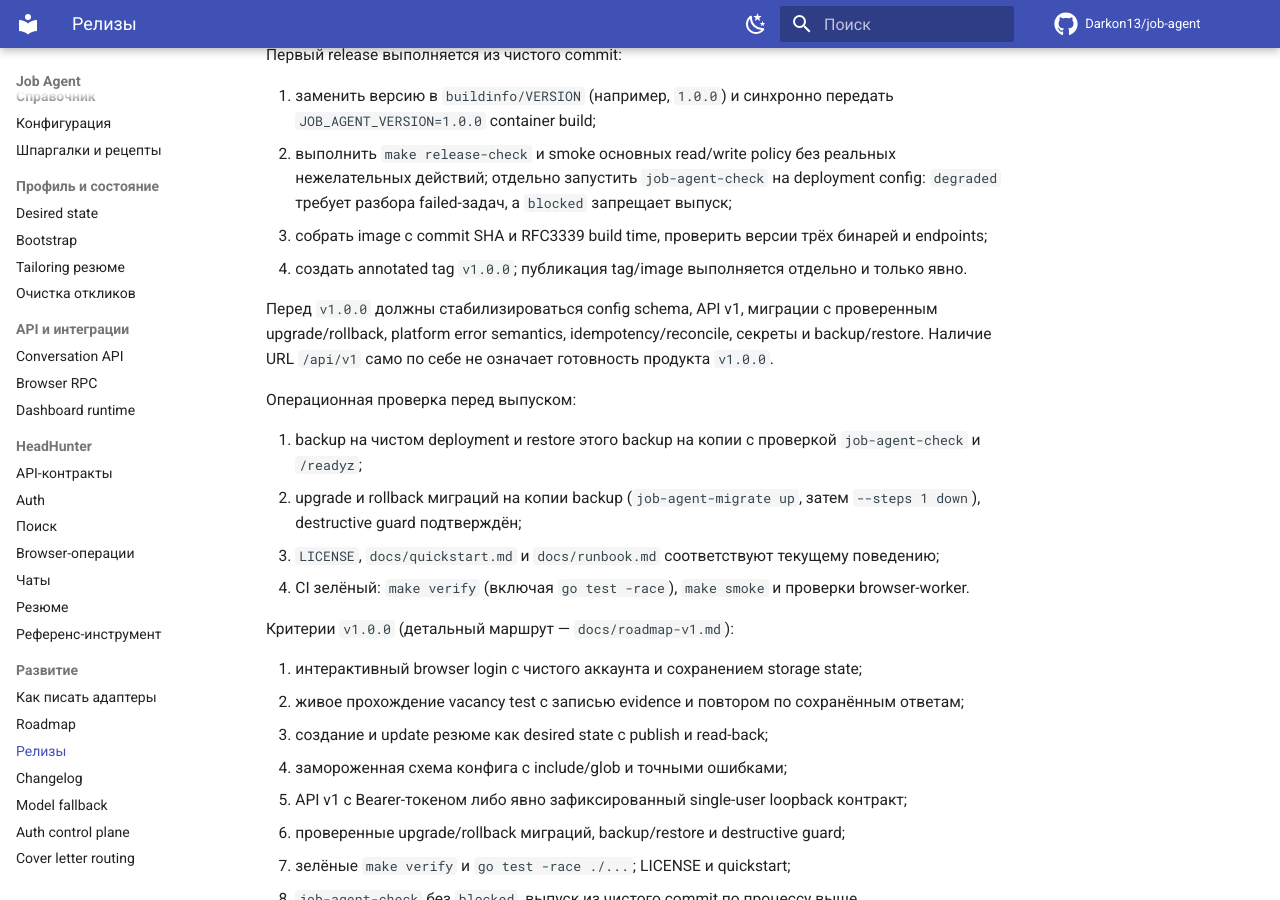
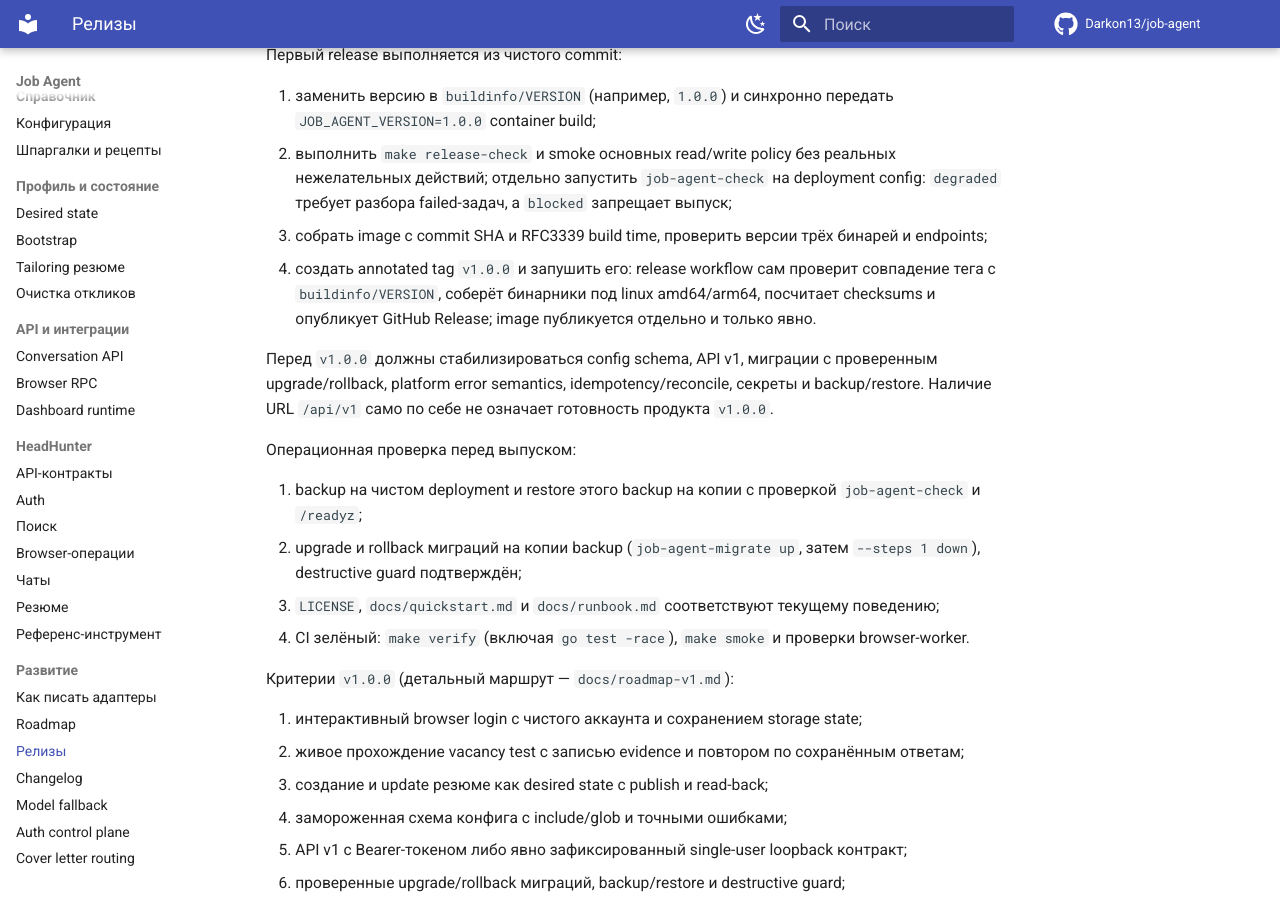
Before and after one commit to Darkon13/job-agent, an MkDocs documentation site: the page built from docs/releasing.md, in a window 1280 px wide and 900 px high, scrolled down 624 px. Built offline with MkDocs 1.6.1 and Material for MkDocs 9.7.7, drawn with Linux system fonts in a browser that asks for light colours; comment, search, counter and statistics services are not loaded.

Commit message:
ci: publish a GitHub release from version tags
Pushing an annotated v* tag now verifies it matches buildinfo/VERSION, builds static binaries for linux amd64/arm64, writes checksums and creates a GitHub release with generated notes.

```diff
--- a/docs/releasing.md
+++ b/docs/releasing.md
@@ -36,8 +36,10 @@ curl http://127.0.0.1:8081/dashboard-healthz
    запрещает выпуск;
 3. собрать image с commit SHA и RFC3339 build time, проверить версии трёх
    бинарей и endpoints;
-4. создать annotated tag `v1.0.0`; публикация tag/image выполняется отдельно и
-   только явно.
+4. создать annotated tag `v1.0.0` и запушить его: release workflow сам
+   проверит совпадение тега с `buildinfo/VERSION`, соберёт бинарники под
+   linux amd64/arm64, посчитает checksums и опубликует GitHub Release; image
+   публикуется отдельно и только явно.
 
 Перед `v1.0.0` должны стабилизироваться config schema, API v1, миграции с
 проверенным upgrade/rollback, platform error semantics, idempotency/reconcile,
```
Also changed, not shown: CONTRIBUTING.md (+3 -0 lines), 1 other file.
